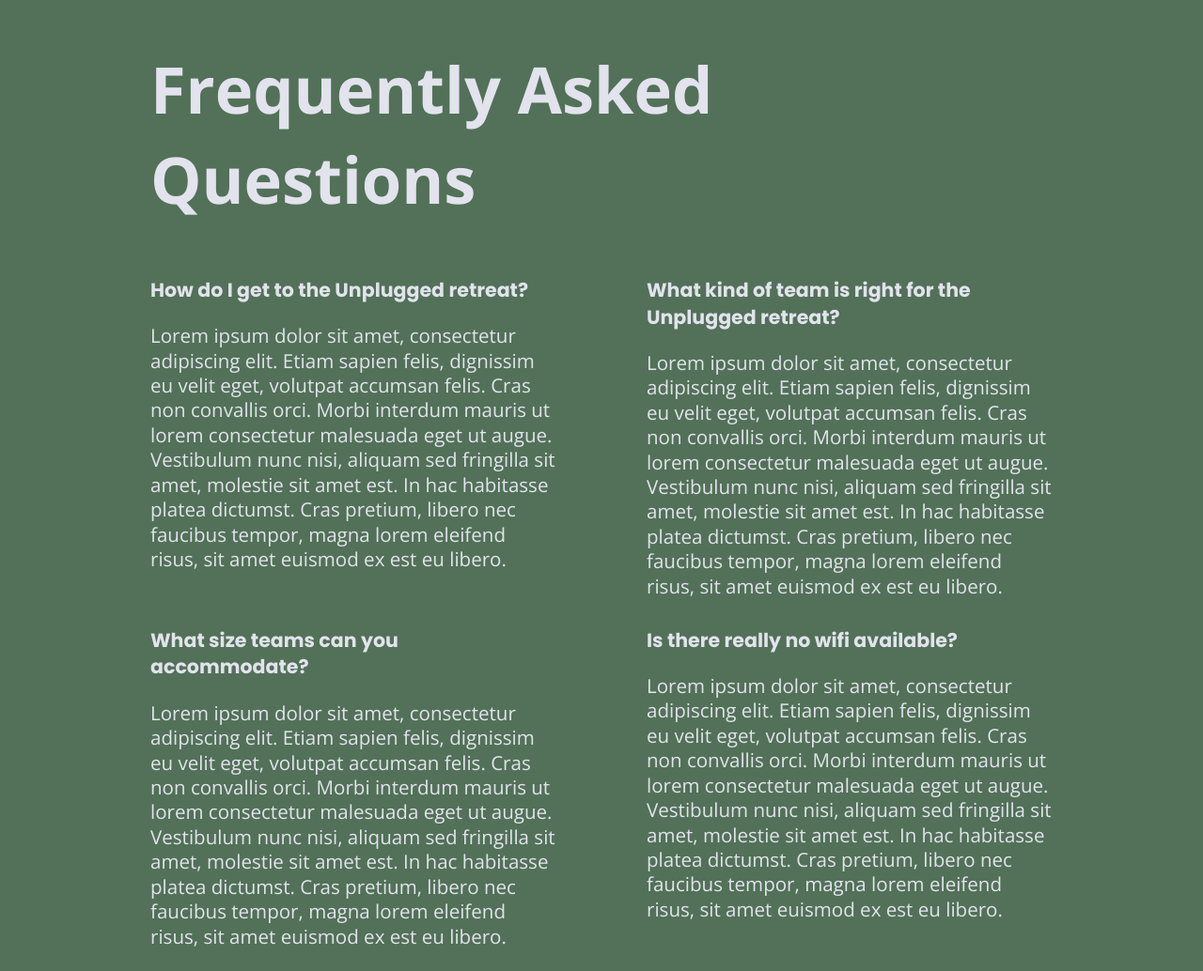
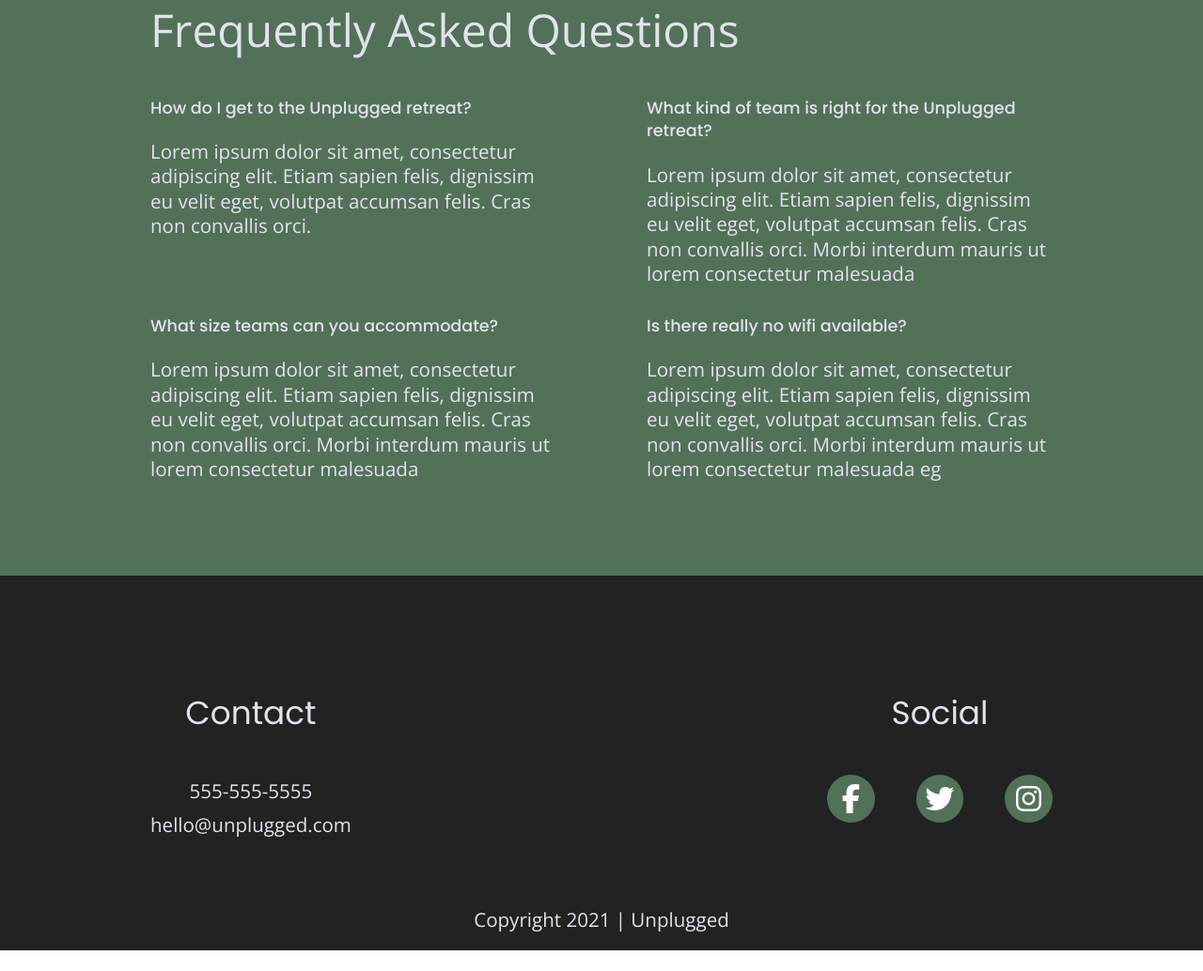
Before and after one commit to danaecosijn/206-unpugged-retreat, a website: page faq/index.html in a window 1280 px wide. Shown: the part 191-1225 px from the top of the page at 94% size. After the commit the page ends 1203 px from the top, so only its background shows below. Drawn offline with nearby package versions, Linux system fonts and the light colour scheme.

Commit message:
Unplugged final version

```diff
--- a/css/main.css
+++ b/css/main.css
@@ -91,11 +91,13 @@ textarea {
 html {
   font-size: 16px;
   color: #e2e3ed;
+  font-weight: 500;
 }
 
 body {
   font-family: 'Open Sans', sans-serif;
   font-size: 1em;
+
 }
 
 ul,
@@ -112,26 +114,32 @@ a {
 }
 
 h1 {
-  font-size: 2.571em;
+  font-size: 2.2em;
+  line-height: 1.2;
+  font-weight: 500;
 }
 
 h2 {
   font-family: 'Poppins', sans-serif;
-  font-size: 2.571em;
+  font-size: 1.9em;
   color: #e2e3ed;
+  font-weight: 500;
 }
 
 h3,
 h4 {
   font-family: 'Poppins', sans-serif;
-  font-size: 1.714em;
-  line-height: 1.25;
+  font-size: 1.2em;
+  line-height: 1.2;
   color: #e2e3ed;
+  font-weight: 400;
+
 }
 
 p {
   font-size: 1em;
   line-height: 1.285;
+  font-weight: 300;
 }
 
 img {
@@ -170,7 +178,7 @@ input[type=button] {
 
 .content-wrapper {
   width: 90%;
-  margin: 50px 0;
+  margin: 20px 0;
 }
 
 /*-------------------- Base Header - Footer Styles --------------------*/
@@ -229,6 +237,7 @@ nav ul {
   justify-content: space-around;
   width: 100%;
   padding: 0;
+  margin: 0;
 }
 
 footer .content-wrapper {
@@ -238,6 +247,13 @@ footer .content-wrapper {
   justify-content: center;
   align-items: center;
   flex-flow: column wrap;
+}
+
+footer .footer-content {
+  display: flex;
+  justify-content: center;
+  align-items: center;
+  flex-flow: row wrap;
 }
 
 footer p {
@@ -257,6 +273,10 @@ footer .contact address p {
   line-height: 1.714;
 }
 
+footer .social {
+  width: 80%;
+}
+
 footer .social-icons {
   display: flex;
   justify-content: space-between;
@@ -271,7 +291,7 @@ footer .social-icons p {
 }
 
 .fab {
-  line-height: 1.25em;
+  line-height: 1em;
 }
 
 footer i {
@@ -279,8 +299,8 @@ footer i {
   font-size: 1.5em;
   background: #527158;
   border-radius: 50%;
-  width: 1.25em;
-  height: 1.25em;
+  width: 1em;
+  height: 1em;
   vertical-align: middle;
   text-align: center;
   padding: 10px;
@@ -300,6 +320,7 @@ footer .copyright {
   flex-flow: row wrap;
   background: url('../img/herohomepage.jpg') center no-repeat #2a423a;
   background-size: cover;
+  padding-bottom: 200px;
 }
 
 
@@ -310,6 +331,7 @@ aside {
   align-items: center;
   flex-flow: row wrap;
   background-color: #527158;
+  padding-bottom: 40px;
 }
 
 /* Features */
@@ -356,10 +378,11 @@ aside {
 }
 
 .reviews h2 {
-  margin-bottom: 40px;
+  margin-bottom: 30px;
 }
 
 .reviews h3 {
+  margin-bottom: 20px;
   width: 90%;
 }
 
@@ -420,8 +443,8 @@ aside {
 }
 
 .faq h2 {
-  margin-top: 50px;
-  font-size: 1em;
+  margin-top: 40px;
+  font-size: 1.28em;
 }
 
 /* ==========================================================================
@@ -521,11 +544,11 @@ ol {
 }
 
 h1 {
-  font-size: 3.428em;
+  font-size: 3.4em;
 }
 
 h2 {
-  font-size: 2.571em;
+  font-size: 2.3em;
 }
 
 h3,
@@ -535,7 +558,7 @@ h4 {
 
 .content-wrapper {
   max-width: 640px;
-  margin: 100px 0;
+  margin: 80px 0;
 }
   /*-------------------- Tablet Header - Footer Styles --------------------*/
 
@@ -551,6 +574,7 @@ h4 {
     align-items: center;
     flex-flow: row wrap;
   }
+
   .header-divider {
     width: 0;
     height: 0;
@@ -558,14 +582,15 @@ h4 {
   }
 
   header nav {
-    width: 20%;
+    width: 25%;
   }
+
   header ul {
     justify-content: space-between;
   }
 
   footer .content-wrapper {
-    width: 70%;
+    width: 80%;
   }
 
   footer .footer-content {
@@ -585,7 +610,7 @@ h4 {
     display: flex;
     justify-content: space-between;
     align-items: flex-start;
-    margin: 50px 0;
+    margin: 10px 0;
   }
 
   .form-description,
@@ -625,20 +650,16 @@ h4 {
     .reviews article div {
       width: 48%;
     }
-
+  .reviews h2 {
+    line-height: 1em;
+  }
   .reviews h3 {
     width: 100%;
     margin-top:0;
   }
 
 
-  header figure {
-    width: 30%;
-    display: flex;
-    justify-content: center;
-    align-items: center;
-    flex-flow: row wrap;
-  }
+
   /*-------------------- Tablet Styles - About  --------------------*/
 
   /* Mission */
@@ -678,6 +699,7 @@ h4 {
   /* FAQ */
   .faq h1 {
     width: 100%;
+    font-size: 3em;
   }
 
   .faq .content-wrapper {
@@ -691,6 +713,7 @@ h4 {
 
   .faq h2 {
     margin-top: 30px;
+    font-size: 1em;
   }
 
 }
@@ -709,7 +732,7 @@ p {
 }
 
 h1 {
-  font-size: 4.285em;
+  font-size: 3.5em;
 }
 
 h3,
@@ -722,6 +745,9 @@ h4 {
 }
 
 /*-------------------- Desktop Header - Footer Styles --------------------*/
+header nav {
+  width: 20%;
+}
 
 footer .footer-content {
   justify-content: space-between;
@@ -734,8 +760,10 @@ footer .social {
 /*-------------------- Desktop Styles - Homepage  --------------------*/
 /* Hero */
 .hero-section .content-wrapper{
-  margin: 0;
+  margin-top: 0;
+  margin-bottom: 200px;
 }
+
 
 /*Aside*/
 aside .content-wrapper {
@@ -744,12 +772,12 @@ aside .content-wrapper {
 
 .form-description,
 .form {
-  width: 30%;
+  width: 40%;
 }
 
 /* Features */
 .features h2 {
-  margin-bottom: 70px;
+  margin-bottom: 30px;
 }
 
 .features article {
@@ -784,7 +812,7 @@ aside .content-wrapper {
 
   /* FAQ */
 .faq h2 {
-  font-size: 1.285em;
+  font-size: 1.1em;
   margin-top: 10px;
 }
 
--- a/faq/index.html
+++ b/faq/index.html
@@ -17,8 +17,8 @@
   <!-- Place favicon.ico in the root directory -->
 
   <!-- Styles -->
-  <link href="https://fonts.googleapis.com/css?family=Open+Sans:400,700|Poppins:500,700" rel="stylesheet">
-
+  <link href="https://fonts.googleapis.com/css?family=Open+Sans:300,400,700|Poppins:400,500,700" rel="stylesheet">
+  <script src="https://kit.fontawesome.com/9f18126c5c.js" crossorigin="anonymous"></script>
   <link rel="stylesheet" href="../css/normalize.css">
   <link rel="stylesheet" href="../css/main.css">
 
@@ -50,25 +50,25 @@
           <div>
             <h2>How do I get to the Unplugged retreat?</h2>
             <p>
-              Lorem ipsum dolor sit amet, consectetur adipiscing elit. Etiam sapien felis, dignissim eu velit eget, volutpat accumsan felis. Cras non convallis orci. Morbi interdum mauris ut lorem consectetur malesuada eget ut augue. Vestibulum nunc nisi, aliquam sed fringilla sit amet, molestie sit amet est. In hac habitasse platea dictumst. Cras pretium, libero nec faucibus tempor, magna lorem eleifend risus, sit amet euismod ex est eu libero.
+              Lorem ipsum dolor sit amet, consectetur adipiscing elit. Etiam sapien felis, dignissim eu velit eget, volutpat accumsan felis. Cras non convallis orci.
             </p>
           </div>
           <div>
             <h2>What kind of team is right for the Unplugged retreat?</h2>
             <p>
-              Lorem ipsum dolor sit amet, consectetur adipiscing elit. Etiam sapien felis, dignissim eu velit eget, volutpat accumsan felis. Cras non convallis orci. Morbi interdum mauris ut lorem consectetur malesuada eget ut augue. Vestibulum nunc nisi, aliquam sed fringilla sit amet, molestie sit amet est. In hac habitasse platea dictumst. Cras pretium, libero nec faucibus tempor, magna lorem eleifend risus, sit amet euismod ex est eu libero.
+              Lorem ipsum dolor sit amet, consectetur adipiscing elit. Etiam sapien felis, dignissim eu velit eget, volutpat accumsan felis. Cras non convallis orci. Morbi interdum mauris ut lorem consectetur malesuada
             </p>
           </div>
           <div>
             <h2>What size teams can you accommodate?</h2>
             <p>
-              Lorem ipsum dolor sit amet, consectetur adipiscing elit. Etiam sapien felis, dignissim eu velit eget, volutpat accumsan felis. Cras non convallis orci. Morbi interdum mauris ut lorem consectetur malesuada eget ut augue. Vestibulum nunc nisi, aliquam sed fringilla sit amet, molestie sit amet est. In hac habitasse platea dictumst. Cras pretium, libero nec faucibus tempor, magna lorem eleifend risus, sit amet euismod ex est eu libero.
+              Lorem ipsum dolor sit amet, consectetur adipiscing elit. Etiam sapien felis, dignissim eu velit eget, volutpat accumsan felis. Cras non convallis orci. Morbi interdum mauris ut lorem consectetur malesuada
             </p>
           </div>
           <div>
             <h2>Is there really no wifi available?</h2>
             <p>
-              Lorem ipsum dolor sit amet, consectetur adipiscing elit. Etiam sapien felis, dignissim eu velit eget, volutpat accumsan felis. Cras non convallis orci. Morbi interdum mauris ut lorem consectetur malesuada eget ut augue. Vestibulum nunc nisi, aliquam sed fringilla sit amet, molestie sit amet est. In hac habitasse platea dictumst. Cras pretium, libero nec faucibus tempor, magna lorem eleifend risus, sit amet euismod ex est eu libero.
+              Lorem ipsum dolor sit amet, consectetur adipiscing elit. Etiam sapien felis, dignissim eu velit eget, volutpat accumsan felis. Cras non convallis orci. Morbi interdum mauris ut lorem consectetur malesuada eg
             </p>
           </div>
         </div>
@@ -91,13 +91,13 @@
             <h4>Social</h4>
             <div class="social-icons">
               <p>
-                <a href="https://www.facebook.com" target="_blank"></a>
+                <a href="https://www.facebook.com" target="_blank"><i class="fab fa-facebook-f"></i></a>
               </p>
               <p>
-                <a href="https://www.twitter.com" target="_blank"></a>
+                <a href="https://www.twitter.com" target="_blank"><i class="fab fa-twitter"></i></a>
               </p>
               <p>
-                <a href="https://www.instagram.com" target="_blank"></a>
+                <a href="https://www.instagram.com" target="_blank"><i class="fab fa-instagram"></i></a>
               </p>
             </div>
           </div>
```
Also changed, not shown: about/index.html (+7 -7 lines), index.html (+1 -1 lines).
